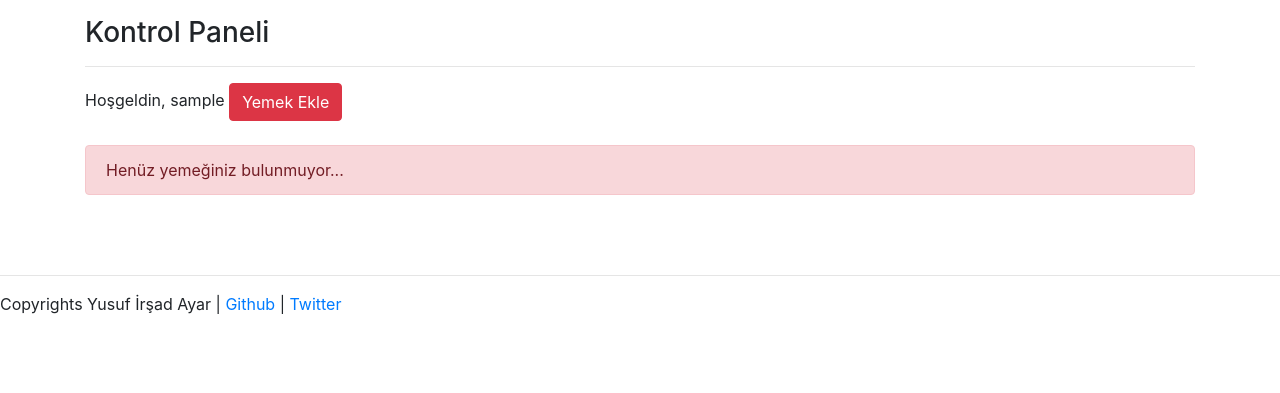
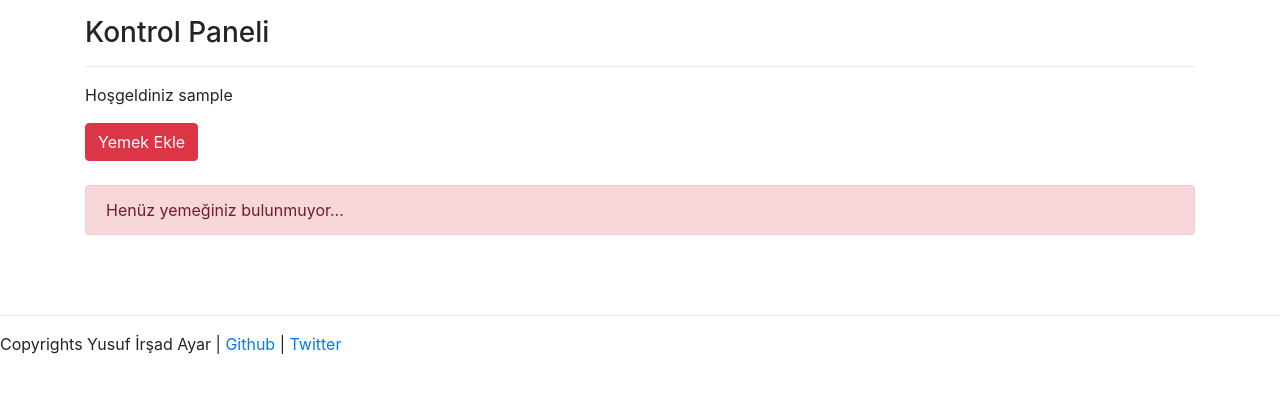
Before and after one commit to YusuffAyar/nefisLezzetlerDiyari, a Flask app: page /dashboard in a window 1280 px wide. Shown: the part 56-449 px from the top of the page. Run offline with Flask 2, Linux system fonts and the light colour scheme; the visitor is signed in with stand-in values (Sample User, id 1); data that the repository does not hold is empty; some libraries are stand-ins or nearby versions.

Commit message:
Update dashboard.html

```diff
--- a/templates/dashboard.html
+++ b/templates/dashboard.html
@@ -3,9 +3,8 @@
 {% block body %}
 
 <h3>Kontrol Paneli</h3>
-
 <hr>
-<large>Hoşgeldin, {{session["username"]}}<large>
+<p>Hoşgeldiniz {{session["username"]}}</p>
 <a href="/addmeals" class="btn btn-danger">Yemek Ekle</a>
 <br><br>
 {% if meals %}
```
